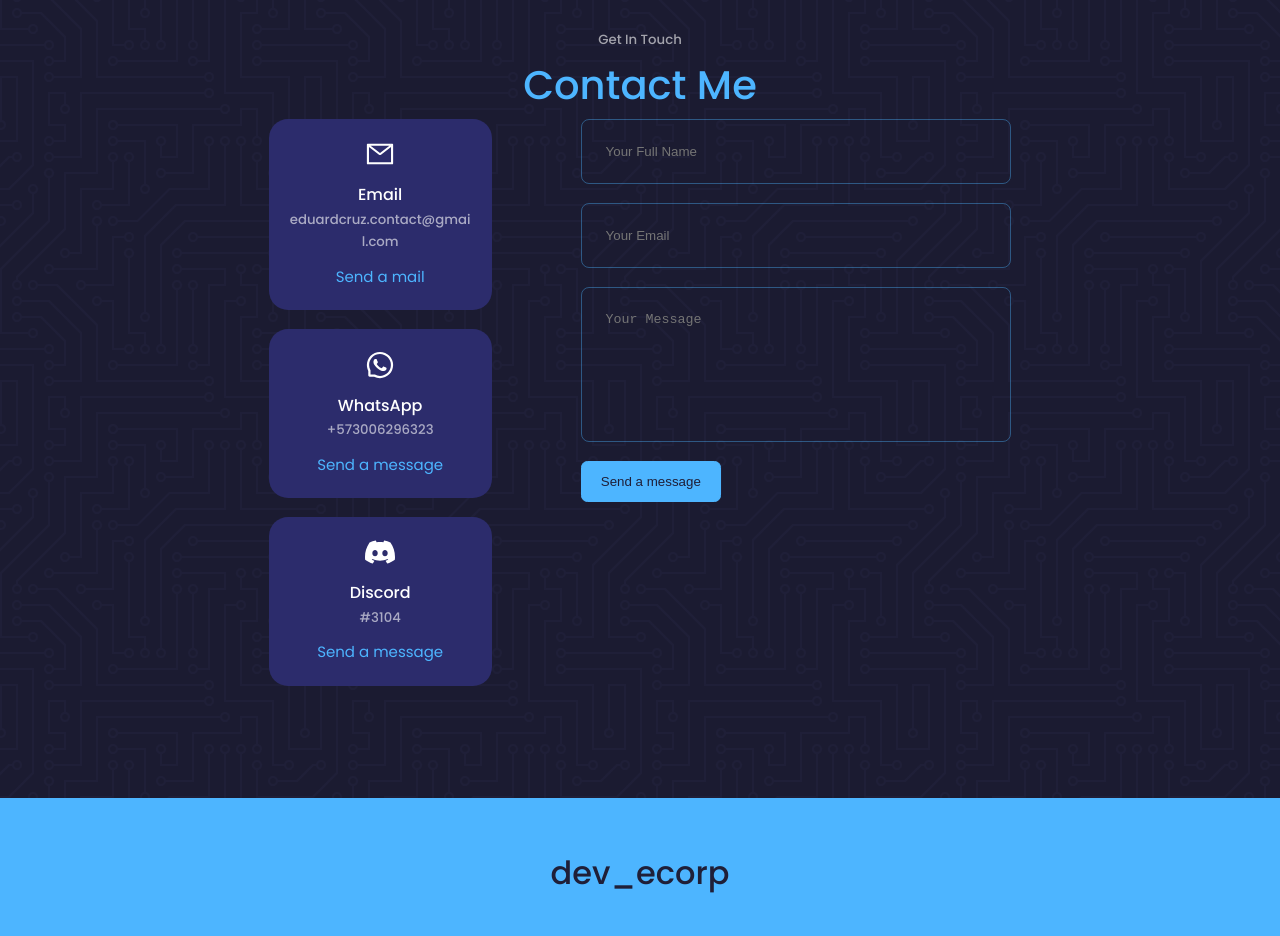
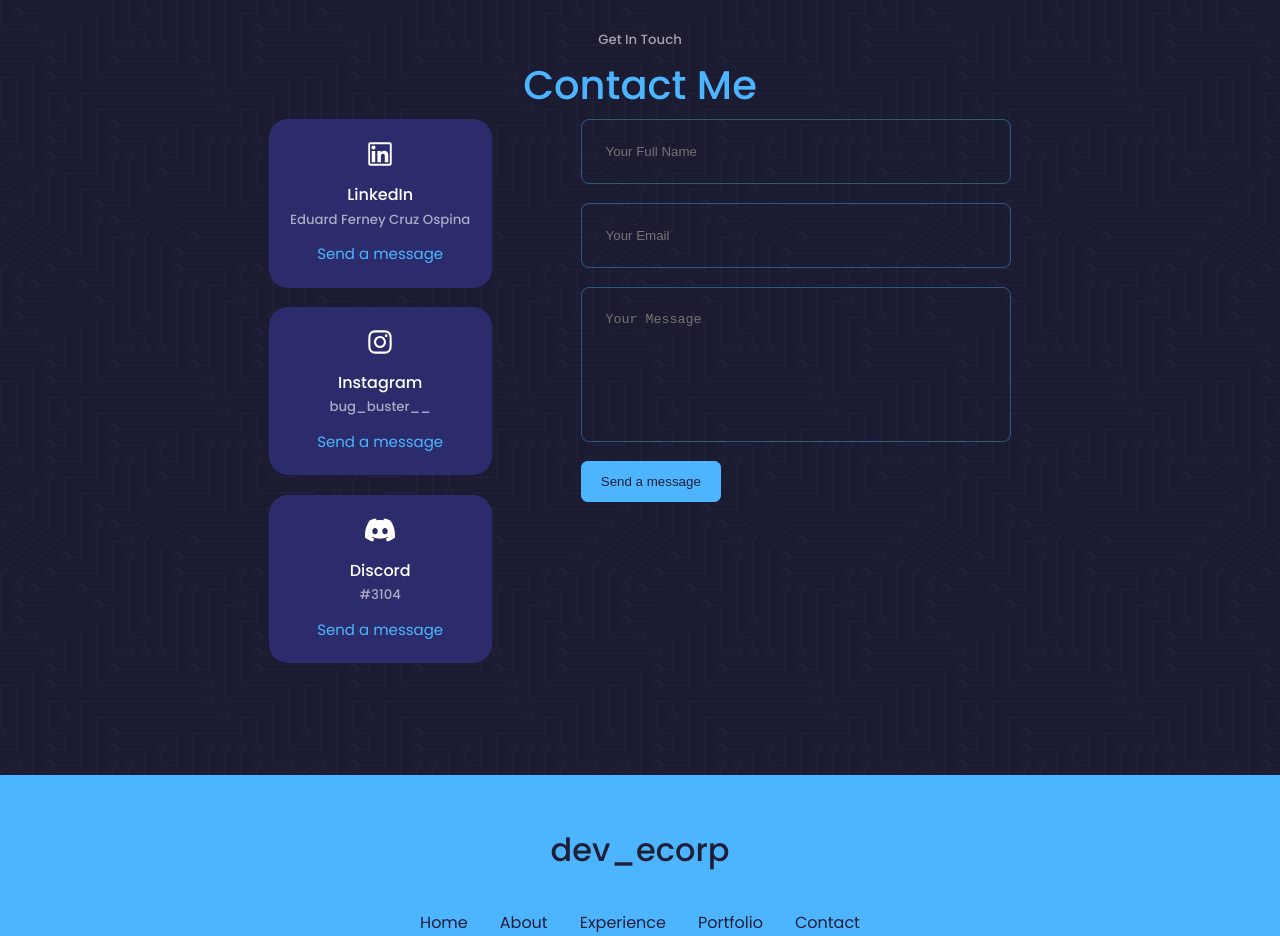
Before and after one commit to Dev-eCorp/reactPortfolioWithVite, a React (Vite) app: page / in a window 1280 px wide. Shown: the part 3220-4156 px from the top of the page. Built offline with nearby package versions, Linux system fonts and the light colour scheme.

Commit message:
[Update] Se modifican mail y whatsapp en componente de contact por linkedin e instagram

```diff
--- a/src/components/contact/Contact.jsx
+++ b/src/components/contact/Contact.jsx
@@ -1,8 +1,8 @@
 import React, { useRef } from "react";
 import "./contact.css";
 import {
-    AiOutlineMail,
-    AiOutlineWhatsApp
+    AiOutlineLinkedin,
+    AiOutlineInstagram
 } from "react-icons/ai"
 import { SiDiscord } from "react-icons/si";
 import emailjs from "emailjs-com";
@@ -24,16 +24,16 @@ const Contact = () => {
             <div className="container contact__container">
                 <div className="contact__options">
                     <article className="contact__option">
-                        <AiOutlineMail className="contact__option-icon" />
-                        <h4>Email</h4>
-                        <h5>eduardcruz.contact@gmail.com</h5>
-                        <a href="mailto:salikintres2001@gmail.com" target="_blank" rel="noreferrer noopener">{t("contact.options.mail")}</a>
+                        <AiOutlineLinkedin className="contact__option-icon" />
+                        <h4>LinkedIn</h4>
+                        <h5>Eduard Ferney Cruz Ospina</h5>
+                        <a href="https://www.linkedin.com/in/eduard-ferney-cruz-ospina/" target="_blank" rel="noreferrer noopener">{t("contact.options.message")}</a>
                     </article>
                     <article className="contact__option">
-                        <AiOutlineWhatsApp className="contact__option-icon" />
-                        <h4>WhatsApp</h4>
-                        <h5>+573006296323</h5>
-                        <a href="https://wa.link/3dj9gk" target="_blank" rel="noreferrer noopener">{t("contact.options.message")}</a>
+                        <AiOutlineInstagram className="contact__option-icon" />
+                        <h4>Instagram</h4>
+                        <h5>bug_buster__</h5>
+                        <a href="https://www.instagram.com/bug_buster__/" target="_blank" rel="noreferrer noopener">{t("contact.options.message")}</a>
                     </article>
                     <article className="contact__option">
                         <SiDiscord className="contact__option-icon" />
```
